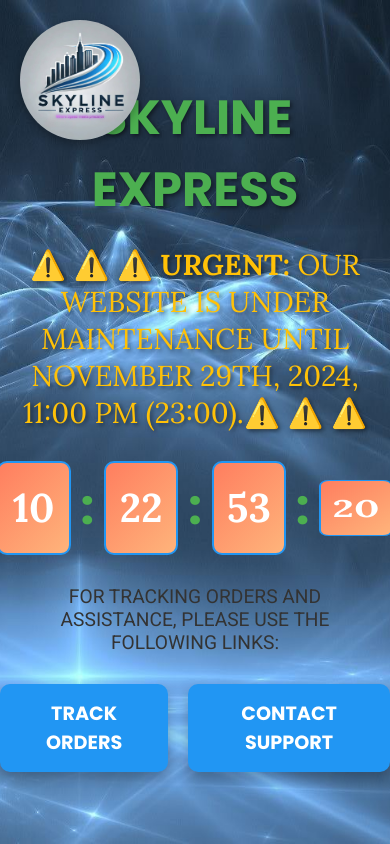
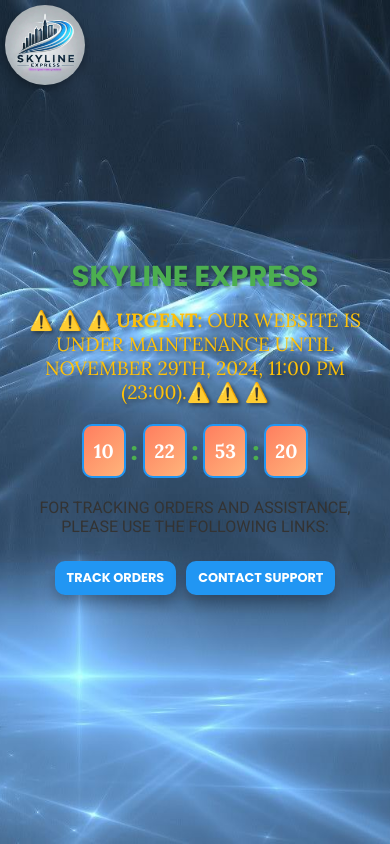
Before and after one commit to SKYLINE-12/SKYLINE-EXPRESS, a plain HTML site: page index.html in a window 390 px wide. Drawn offline with Linux system fonts and the light colour scheme.

Commit message:
Update index.html

```diff
--- a/index.html
+++ b/index.html
@@ -17,22 +17,23 @@
             align-items: center;
             height: 100vh;
             background: url('https://raw.githubusercontent.com/SKYLINE-12/SKYLINE-EXPRESS/main/BACKGROUND.jpg') no-repeat center center/cover;
+            background-size: cover;
             overflow: hidden;
         }
 
         header img {
-            width: 120px;
-            height: 120px;
+            width: 100px;
+            height: 100px;
             border-radius: 50%; /* Crops the logo into an oval */
             position: absolute;
-            top: 20px;
-            left: 20px;
+            top: 10px;
+            left: 10px;
             box-shadow: 0 4px 10px rgba(0, 0, 0, 0.3);
         }
 
         h1 {
             font-family: 'Poppins', sans-serif;
-            font-size: 3em;
+            font-size: 2.5em;
             font-weight: bold;
             text-transform: uppercase;
             color: #4CAF50; /* Primary Color */
@@ -42,7 +43,7 @@
 
         .warning {
             font-family: 'Lora', serif;
-            font-size: 1.8em;
+            font-size: 1.2em;
             color: #FFC107; /* Accent Color */
             text-shadow: 2px 2px 4px rgba(0, 0, 0, 0.5);
         }
@@ -54,20 +55,21 @@
         #countdown {
             display: flex;
             justify-content: center;
-            gap: 10px;
-            margin: 20px 0;
+            gap: 5px;
+            margin: 15px 0;
             align-items: center;
+            flex-wrap: wrap; /* Ensures boxes wrap on smaller screens */
         }
 
         .card {
             font-family: 'Lora', serif;
-            font-size: 2.5em;
+            font-size: 1.8em;
             font-weight: bold;
             color: #FFFFFF; /* White Text */
             background: linear-gradient(135deg, #FF7E5F, #FEB47B); /* Gradient Background */
             border-radius: 10px;
-            width: 70px;
-            height: 90px;
+            width: 60px;
+            height: 70px;
             display: flex;
             justify-content: center;
             align-items: center;
@@ -77,42 +79,33 @@
             transition: transform 0.5s;
         }
 
-        .card.flip {
-            transform: rotateX(180deg);
-        }
-
-        .card span {
-            position: absolute;
-            transform: rotateX(0deg);
-            backface-visibility: hidden;
-        }
-
         .colon {
             font-family: 'Poppins', sans-serif;
-            font-size: 3em;
+            font-size: 2em;
             font-weight: bold;
             color: #4CAF50; /* Primary Color */
         }
 
         p {
             font-family: 'Roboto', sans-serif;
-            font-size: 1.2em;
+            font-size: 1em;
             text-transform: uppercase;
-            margin: 10px;
+            margin: 5px 10px;
         }
 
         .links {
             display: flex;
-            gap: 20px;
+            gap: 10px;
             justify-content: center;
+            flex-wrap: wrap; /* Ensures buttons stack on small screens */
             margin-top: 20px;
         }
 
         .links a {
             font-family: 'Poppins', sans-serif;
             display: inline-block;
-            padding: 15px 25px;
-            font-size: 1.2em;
+            padding: 10px 20px;
+            font-size: 1em;
             font-weight: bold;
             text-transform: uppercase;
             text-decoration: none;
@@ -128,6 +121,56 @@
             transform: scale(1.1);
             background: #FFC107; /* Accent Color */
             color: #333333; /* Text Color */
+        }
+
+        /* Responsive Design */
+        @media (max-width: 768px) {
+            h1 {
+                font-size: 2em;
+            }
+
+            .card {
+                width: 50px;
+                height: 60px;
+                font-size: 1.5em;
+            }
+
+            .colon {
+                font-size: 1.8em;
+            }
+
+            .links a {
+                padding: 10px 15px;
+                font-size: 0.9em;
+            }
+
+            header img {
+                width: 80px;
+                height: 80px;
+                top: 5px;
+                left: 5px;
+            }
+        }
+
+        @media (max-width: 480px) {
+            h1 {
+                font-size: 1.8em;
+            }
+
+            .card {
+                width: 40px;
+                height: 50px;
+                font-size: 1.2em;
+            }
+
+            .colon {
+                font-size: 1.5em;
+            }
+
+            .links a {
+                padding: 8px 12px;
+                font-size: 0.8em;
+            }
         }
     </style>
 </head>
```
